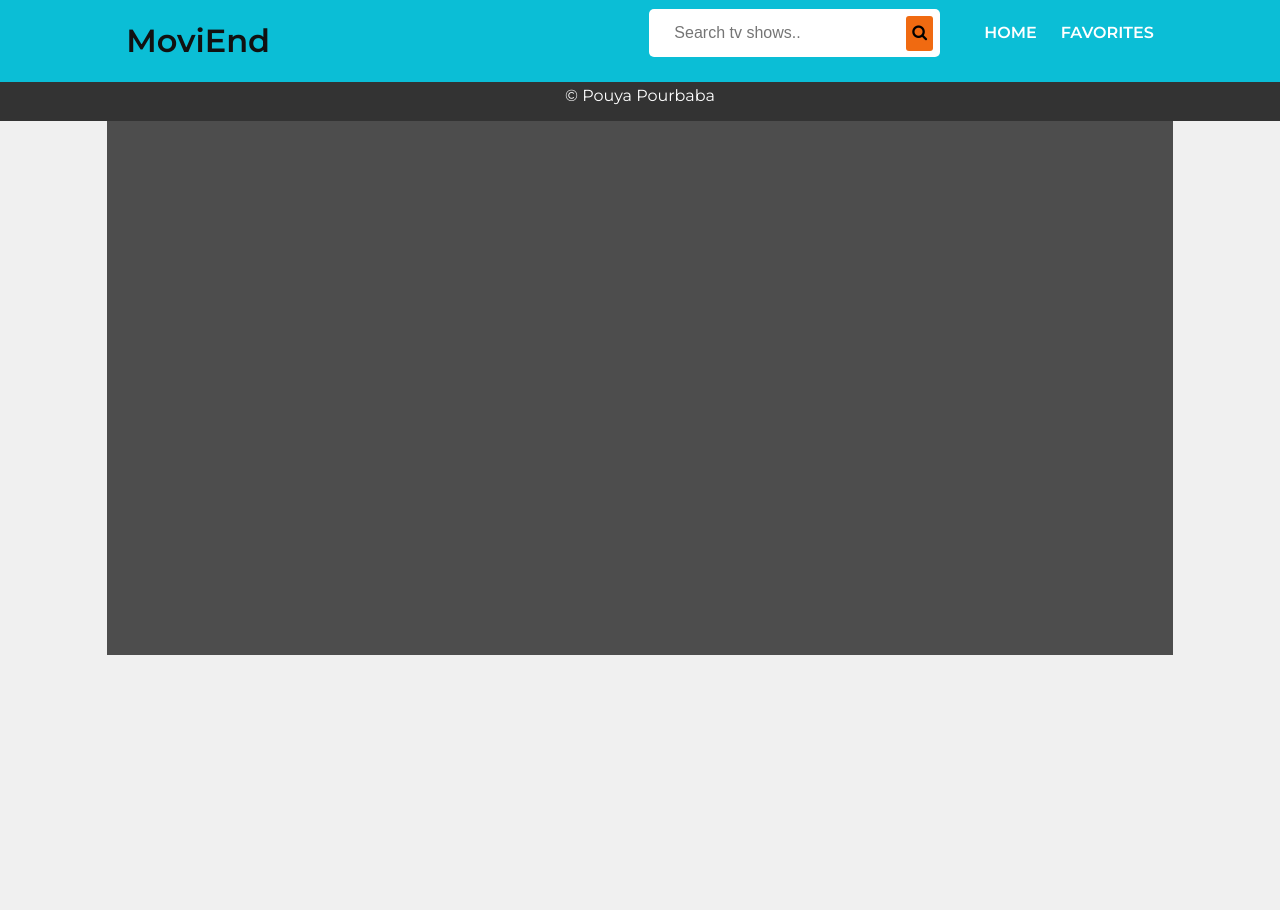
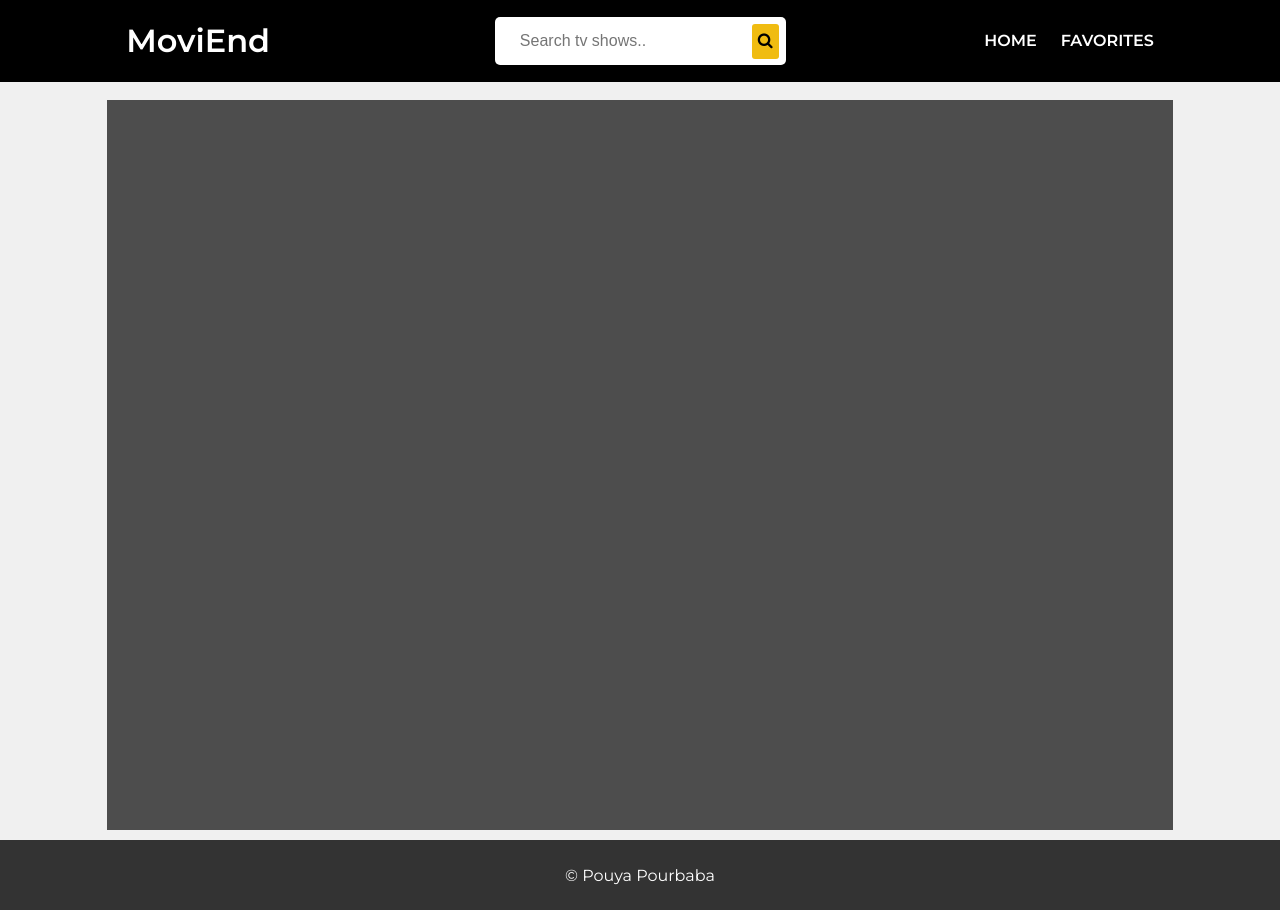
Before and after one commit to pouyapourbaba/tvShowPlayGround, a React (Create React App) app: page / in a window 1280 px wide. Before the commit the page ends 800 px from the top, so only its background shows below. Built offline with nearby package versions, Linux system fonts and the light colour scheme.

Commit message:
search on the navbar completed

```diff
--- a/src/App.module.scss
+++ b/src/App.module.scss
@@ -14,7 +14,7 @@ body {
 .App {
   display: grid;
   grid-template-columns: repeat(12, 1fr);
-  grid-template-rows: 70px auto 70px;
+  grid-template-rows: auto 70px;
   font-weight: 600;
 }
 
@@ -22,15 +22,15 @@ header {
   background-color: $backgroundNavbar;
   width: 100%;
   text-align: center;
-  position: fixed;
-  z-index: 999;
+  position: absolute;
 }
 
 main {
   grid-column: 2 / 12;
   background-color: #4d4d4d;
-  margin: 5px 0;
-  min-height: calc(100vh - 150px);
+  margin-top: 100px;
+  margin-bottom: 10px;
+  min-height: calc(100vh - 70px);
 }
 
 footer {
--- a/src/components/MovieCard.tsx
+++ b/src/components/MovieCard.tsx
@@ -41,6 +41,7 @@ const MovieCard: React.SFC<MovieCardProps> = ({
                 </h3>
                 <button
                   type="button"
+
                   style={
                     favorites.includes(show)
                       ? { backgroundColor: "#3d3d3d", color: "#fff" }
--- a/src/components/SearchForm.tsx
+++ b/src/components/SearchForm.tsx
@@ -1,15 +1,70 @@
 import React from "react";
+import axios from "axios";
+import _ from "lodash";
 import styles from "../styles/SearchForm.module.scss";
+import { Context, AppActionInterface } from "./../Store";
+import { MovieInterface, ResponseInterface } from "../types/interfaces";
 
 export interface SearchFormProps {
   className: string;
 }
 
+type FormElem = React.FormEvent<HTMLFormElement>;
+type ChangeEvent = React.ChangeEvent<HTMLInputElement>;
+
 const SearchForm: React.SFC<SearchFormProps> = () => {
+  const [searchInput, setSearchInput] = React.useState<string>("");
+  const { state, dispatch } = React.useContext(Context);
+
+  const handleChange = (e: ChangeEvent): void => {
+    setSearchInput(e.target.value);
+  };
+
+  const toggleFavorite = (show: MovieInterface): AppActionInterface => {
+    if (state.favorites.includes(show)) {
+      return dispatch({
+        type: "TOGGLE_FAVORITE",
+        payload: state.favorites.filter((s: MovieInterface) => s.id !== show.id)
+      });
+    } else {
+      return dispatch({
+        type: "TOGGLE_FAVORITE",
+        payload: [...state.favorites, show]
+      });
+    }
+  };
+
+  const handleSearchMovies = async (e: FormElem) => {
+    e.preventDefault();
+
+    const url = `http://api.tvmaze.com/search/shows?q=${searchInput}`;
+    const response = await axios.get(url);
+    const results = response.data;
+    const movies = results.map((result: ResponseInterface) => result.show);
+    setSearchInput("");
+
+    if (_.isEmpty(movies)) {
+      console.log("<h3>No Movies Found...</h3>");
+    }
+
+    return dispatch({
+      type: "SEARCH_MOVIE",
+      payload: movies
+    });
+  };
+
   return (
-    <form className={styles["form"]}>
-      <input type="text" placeholder="Search tv shows.." required />
-      <button type="submit"><i className="fa fa-search"></i></button>
+    <form onSubmit={handleSearchMovies} className={styles["form"]}>
+      <input
+        type="text"
+        placeholder="Search tv shows.."
+        onChange={handleChange}
+        value={searchInput}
+        required
+      />
+      <button type="submit">
+        <i className="fa fa-search" />
+      </button>
     </form>
   );
 };
--- a/src/components/SearchShow.tsx
+++ b/src/components/SearchShow.tsx
@@ -1,23 +1,12 @@
-import React, { useState } from "react";
-import axios from "axios";
+import React from "react";
 import _ from "lodash";
-import ReactHtmlParser from "react-html-parser"
 import { MovieInterface, ResponseInterface } from "../types/interfaces";
-import styles from "../styles/SearchShow.module.css";
 import MovieCard from "./MovieCard";
 import { Context, AppActionInterface } from "./../Store";
-import Favorites from './FavoritesSidebar';
 
-type FormElem = React.FormEvent<HTMLFormElement>;
-type ChangeEvent = React.ChangeEvent<HTMLInputElement>;
 
 const SearchShow = (): JSX.Element => {
-  const [searchInput, setSearchInput] = useState<string>("");
   const { state, dispatch } = React.useContext(Context);
-
-  const handleChange = (e: ChangeEvent): void => {
-    setSearchInput(e.target.value);
-  };
 
   const toggleFavorite = (show: MovieInterface): AppActionInterface => {
     if (state.favorites.includes(show)) {
@@ -33,43 +22,12 @@ const SearchShow = (): JSX.Element => {
     }
   };
 
-  const handleSearchMovies = async (e: FormElem) => {
-    e.preventDefault();
-
-    const url = `http://api.tvmaze.com/search/shows?q=${searchInput}`;
-    const response = await axios.get(url);
-    const results = response.data;
-    const movies = results.map((result: ResponseInterface) => result.show);
-    setSearchInput("");
-
-    if(_.isEmpty(movies)) {
-      console.log("<h3>No Movies Found...</h3>")
-    }
-
-    return dispatch({
-      type: "SEARCH_MOVIE",
-      payload: movies
-    });
-  };
-
   return (
-    <div className={styles["form-container"]}>
-      <form onSubmit={handleSearchMovies} className={styles["search-form"]}>
-        <input
-          type="text"
-          onChange={handleChange}
-          value={searchInput}
-          placeholder="Search tv shows.."
-          required
-        />
-        <button type="submit">Search</button>
-      </form>
       <MovieCard
         searchResult={state.movies}
         favorites={state.favorites}
         toggleFavorite={toggleFavorite}
       />
-    </div>
   );
 };
 
--- a/src/styles/Navbar.module.scss
+++ b/src/styles/Navbar.module.scss
@@ -22,7 +22,7 @@
 .nav-toggle-label span::after {
   display: block;
   background: white;
-  height:2px;
+  height: 2px;
   width: 2em;
   border-radius: 2px;
   position: relative;
@@ -73,7 +73,7 @@ nav li {
 }
 
 .nav-toggle:checked ~ nav {
-  transform: scale(1, 1)
+  transform: scale(1, 1);
 }
 
 .nav-toggle:checked ~ nav .nav-item {
@@ -83,15 +83,15 @@ nav li {
 
 .brand {
   text-decoration: none;
-  color: #111;
+  color: rgb(255, 255, 255);
 }
 
 .nav-item:hover {
-  color: #000;
+  color: rgb(182, 182, 182);
 }
 
 .nav-item:focus {
-    color: #111
+  color: rgb(156, 56, 56);
 }
 
 @media screen and (min-width: 768px) {
@@ -118,6 +118,11 @@ nav li {
     justify-content: flex-end;
     align-items: center;
   }
+
+  nav li {
+    margin-bottom: 0;
+  }
+
   .nav-item {
     opacity: 1;
     margin-left: 0.5em;
--- a/src/styles/SearchForm.module.scss
+++ b/src/styles/SearchForm.module.scss
@@ -4,7 +4,7 @@ form {
   display: flex;
   flex-flow: row nowrap;
   justify-content: flex-end;
-  width: calc(100% - 20px);
+  width: 40%;
   border-radius: 5px;
   background-color: #fff;
 }
@@ -24,7 +24,7 @@ button {
   flex: 1 1 10%;
   height: 35px;
   margin: 7px 7px 0 0;
-  background-color: $searchButtonColor;
+  background-color: $backgroundYellow;
   border-radius: 3px;
   box-sizing: border-box;
   font-size: 16px;
@@ -32,3 +32,17 @@ button {
   cursor: pointer;
   border: none;
 }
+
+@media screen and (min-width: 768) {
+  button {
+    flex: 1 1 3%;
+  }
+  form {
+    display: flex;
+    flex-flow: row nowrap;
+    justify-content: flex-end;
+    width: calc(100% - 20px);
+    border-radius: 5px;
+    background-color: #fff;
+  }
+}
--- a/src/styles/_variables.scss
+++ b/src/styles/_variables.scss
@@ -1,7 +1,6 @@
 $backgroundGrey: rgb(240, 240, 240);
 $backgroundDarkGrey: rgb(51, 51, 51);
 $backgroundGreen: rgb(14, 175, 22);
-$backgroundYellow: rgb(250, 236, 45);
+$backgroundYellow: rgb(240, 188, 17);
 
-$backgroundNavbar: #0bbed6;
-$searchButtonColor: rgb(240, 106, 17);
+$backgroundNavbar: #000000;
```
